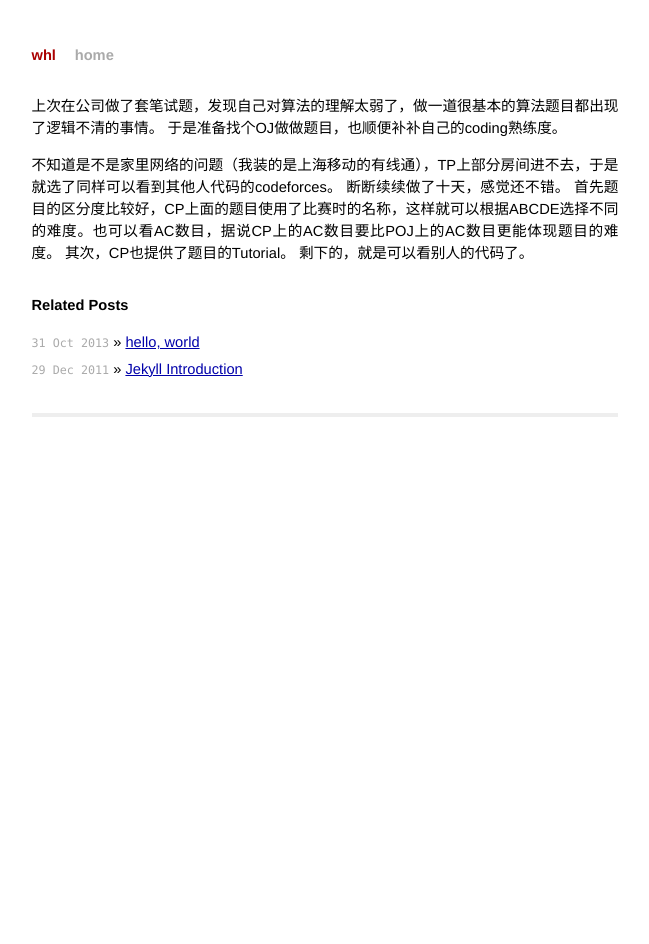
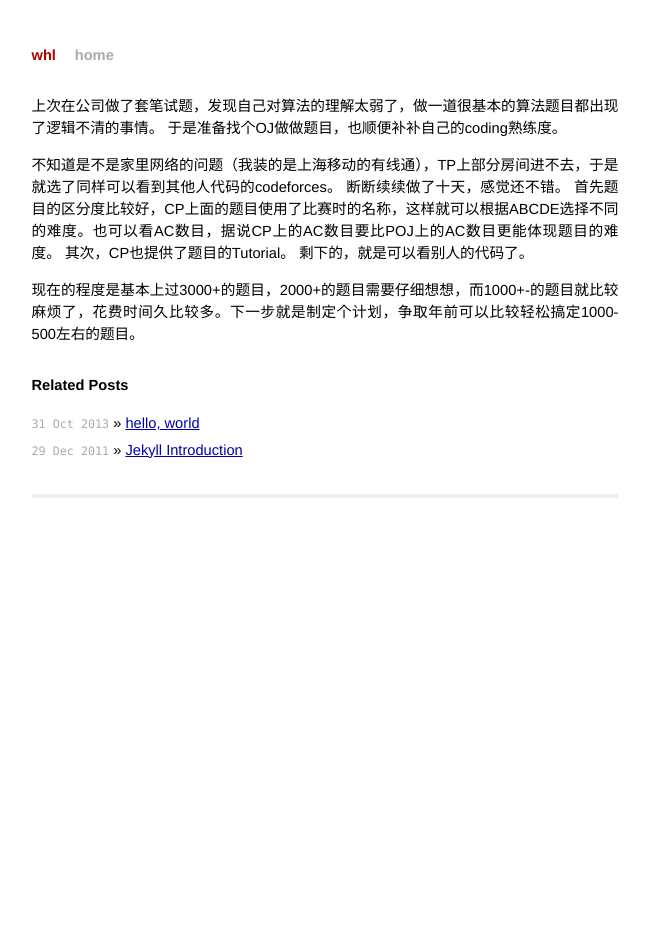
Before and after one commit to manfeyn/manfeyn.github.com, a Jekyll site: the page built from _posts/2013-11-03-the-first-experience-of-codeforce.md, in a window 1280 px wide. Shown: the whole page, without its empty margins (315-964 px from the left). Built offline with Jekyll 4.4.1, drawn with Linux system fonts in a browser that asks for light colours.

Commit message:
modify first codeforces

```diff
--- a/_posts/2013-11-03-the-first-experience-of-codeforce.md
+++ b/_posts/2013-11-03-the-first-experience-of-codeforce.md
@@ -13,3 +13,5 @@ tags: [codeforce, OJ]
 首先题目的区分度比较好，CP上面的题目使用了比赛时的名称，这样就可以根据ABCDE选择不同的难度。也可以看AC数目，据说CP上的AC数目要比POJ上的AC数目更能体现题目的难度。
 其次，CP也提供了题目的Tutorial。
 剩下的，就是可以看别人的代码了。
+
+现在的程度是基本上过3000+的题目，2000+的题目需要仔细想想，而1000+-的题目就比较麻烦了，花费时间久比较多。下一步就是制定个计划，争取年前可以比较轻松搞定1000-500左右的题目。
```
